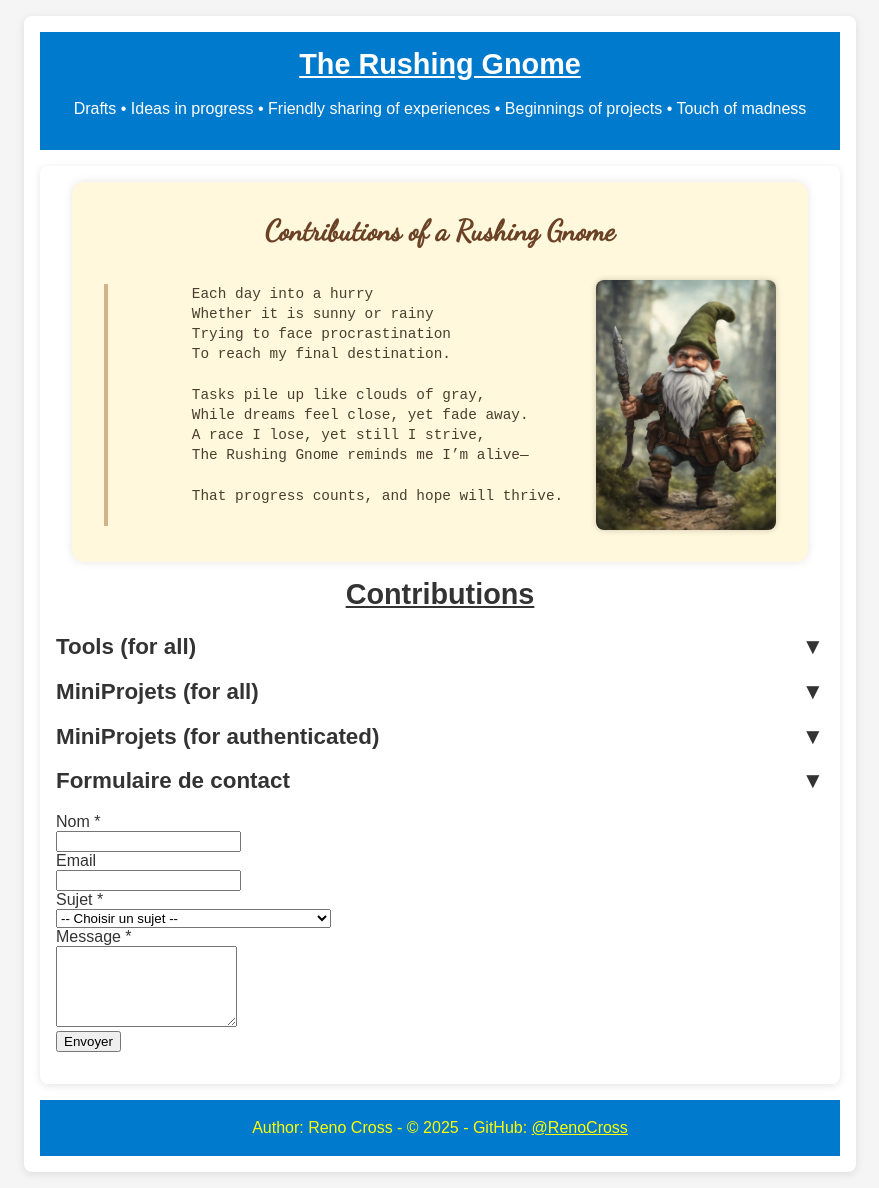
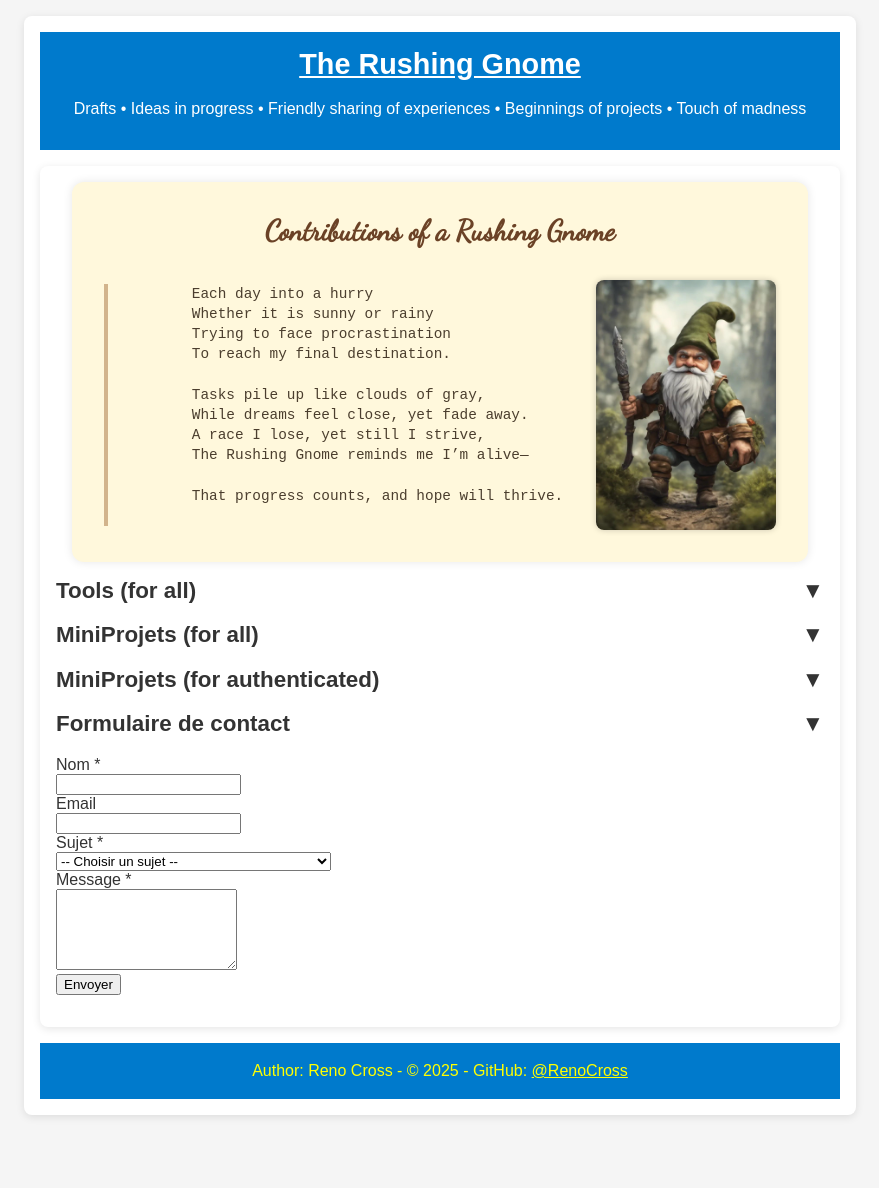
Before and after one commit to RenoCross/the-rushing-gnome, a Jekyll site: the page built from index.html, in a window 1280 px wide. Shown: the whole page, without its empty margins (200-1079 px from the left). Built offline with Jekyll 4.4.1, drawn with Linux system fonts in a browser that asks for light colours; after the commit the page ends 1131 px from its top, so only the background shows below that.

Commit message:
Update index.html

```diff
--- a/index.html
+++ b/index.html
@@ -29,7 +29,6 @@ title: ""
   </section>
 
   <section id="contrib">
-    <h1>Contributions</h1>
 
     <h2 class="collapsible">Tools (for all)</h2>
 
```
